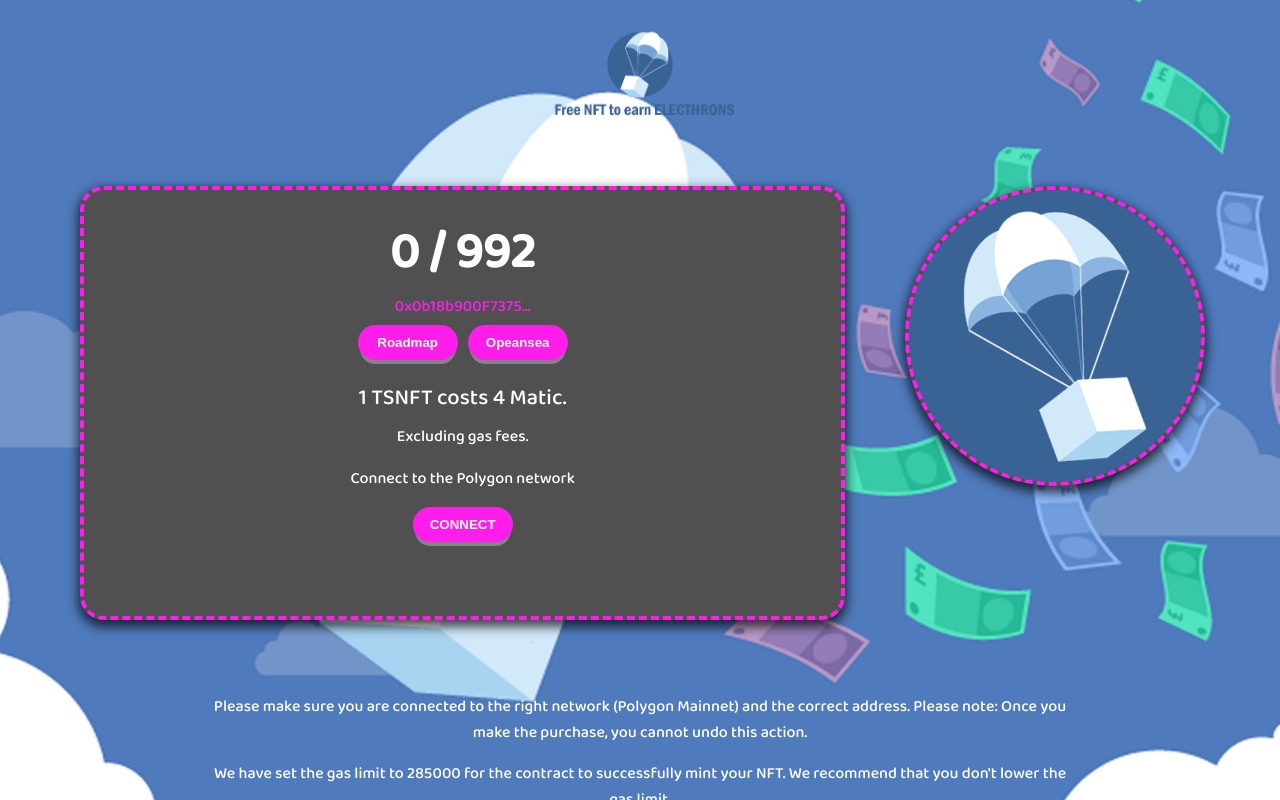
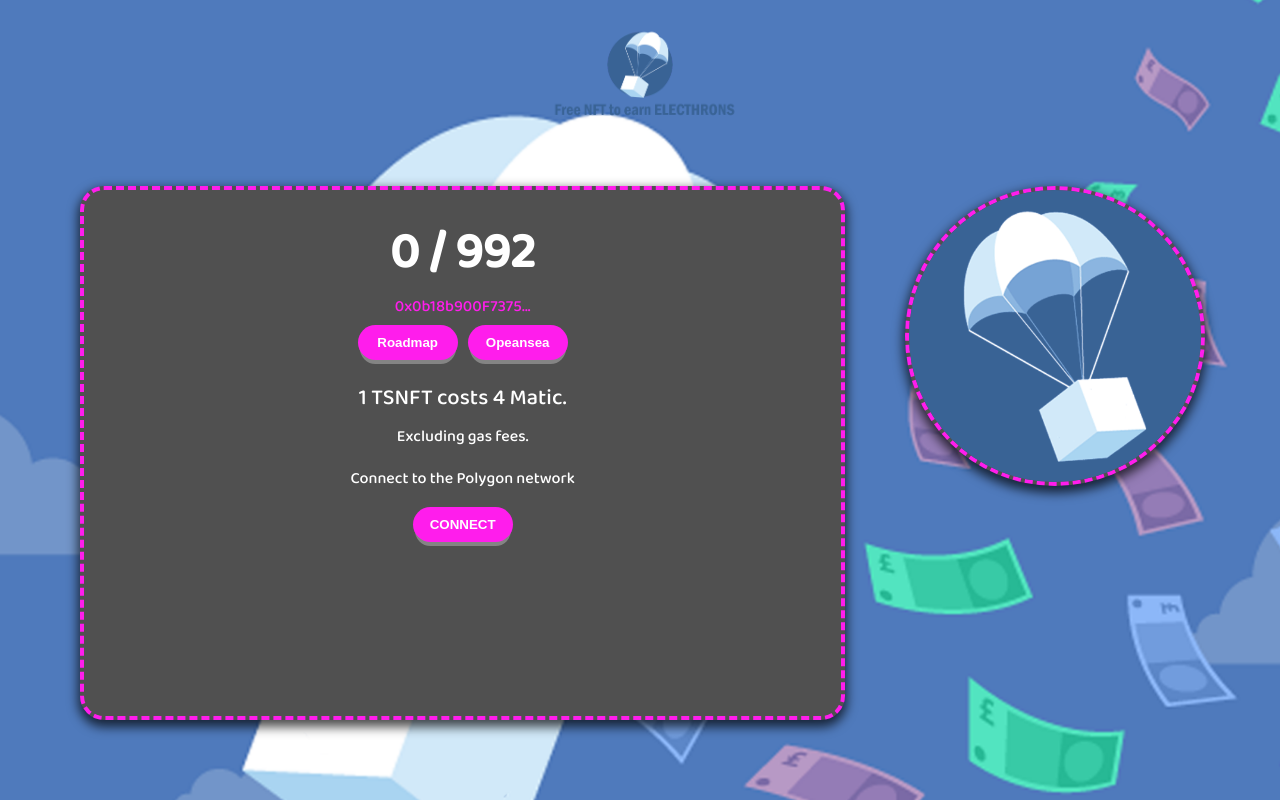
Before and after one commit to soujiang/soujiangminterdapp, a React (Create React App) app: page / in a window 1280 px wide. Shown: the top 800 px of the page. Built offline with nearby package versions, Linux system fonts and the light colour scheme.

Commit message:
prueba 2

```diff
--- a/src/styles/globalStyles.js
+++ b/src/styles/globalStyles.js
@@ -26,8 +26,8 @@ export const SpacerSmall = styled.div`
 
 // Used for providing space between components
 export const SpacerMedium = styled.div`
-  height: 50px;
-  width: 50px;
+  height: 150px;
+  width: 150px;
 `;
 
 // Used for providing space between components
```
